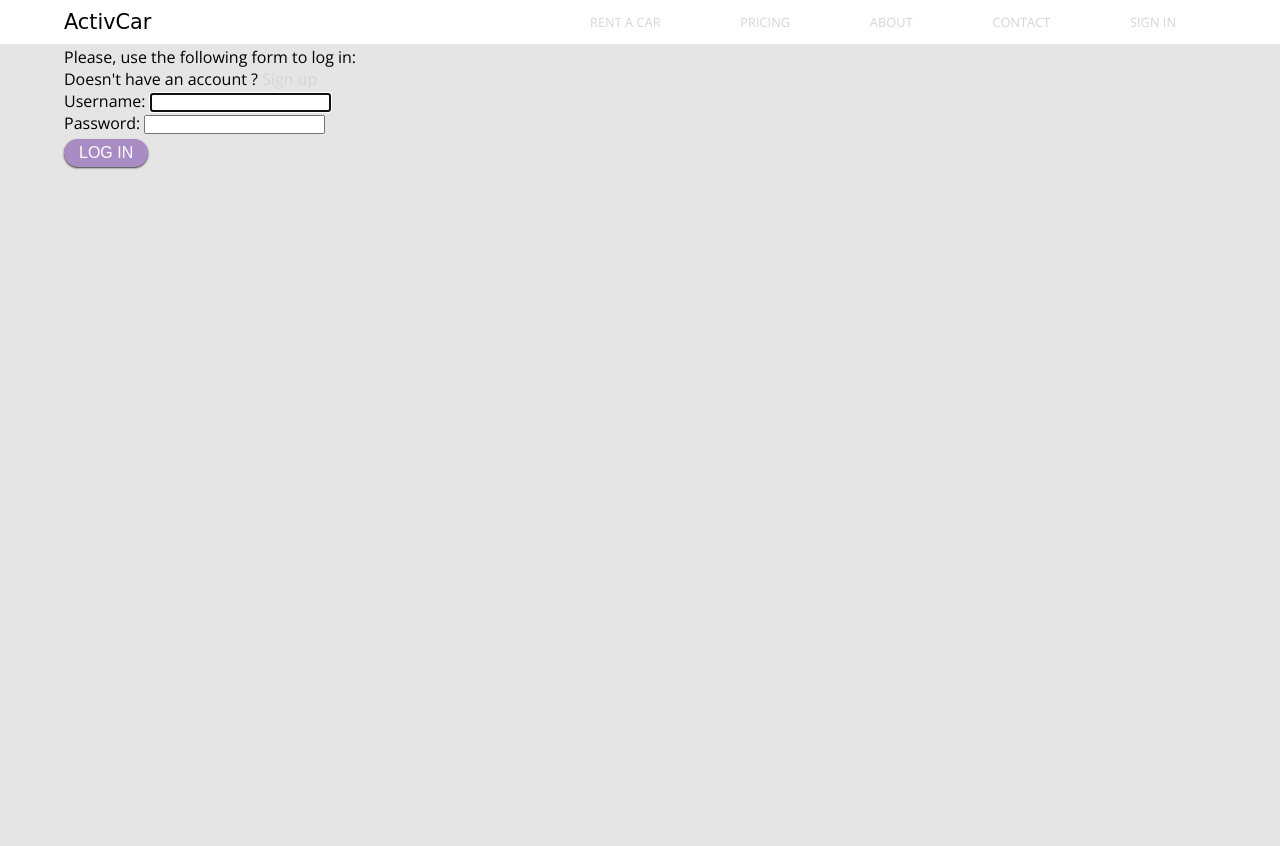
After one commit to heltleo/dopejob, a Django app: page /login in a window 1280 px wide. The commit adds this page. Run offline with Django 3.2, Linux system fonts and the light colour scheme; some web fonts are replaced.

Commit message:
add login and logout

```diff
--- a/rental/static/styles/app.css
+++ b/rental/static/styles/app.css
@@ -22,7 +22,7 @@ a:hover {color: black;}
 .cars-reference { display: flex; flex-direction: row; justify-content: center; align-items: center; }
 .cars-reference .image { max-width: 80px; width: 100%; height: auto; }
 .cars-reference.cars-description {flex-direction: column; justify-content: flex-start; align-items: flex-start; flex-grow: 2; margin-left: 1%; }
-.button { border-radius: 15px; box-shadow: 0 1px 2px #383838; padding: 5px 15px; text-align: center; display: inline-block; margin-top: 5px; margin-bottom: 8px; color: white; appearance: none; -webkit-appearance: none; border: 0 none; font-size: 1em; cursor: pointer; }
+.button { border-radius: 15px; box-shadow: 0 1px 2px #383838; padding: 5px 15px; text-align: center; display: inline-block; margin-top: 5px; margin-bottom: 8px; color: white; appearance: none; -webkit-appearance: none; border: 0 none; text-transform: uppercase; font-size: 1em; cursor: pointer; }
 .button:hover { color: white; }
 .button:focus {outline: 0 none; }
 .button.button-primary { background-color: #aa8cc5; }
--- a/rental/templates/base.html
+++ b/rental/templates/base.html
@@ -22,7 +22,11 @@
                 <li class="header-menu-list-item"><a href="#">{% trans 'Pricing' %}</a></li>
                 <li class="header-menu-list-item"><a href="/pages/about">{% trans 'About' %}</a></li>
                 <li class="header-menu-list-item"><a href="{% url 'contact' %}">{% trans 'Contact' %}</a></li>
-                <li class="header-menu-list-item"><a href="#">{% trans 'Sign in' %}</a></li>
+                {% if request.user.is_authenticated %}
+                <li class="header-menu-list-item"><a href="{% url 'logout' %}">{% trans 'Log out' %}</a></li>
+                {% else %}
+                <li class="header-menu-list-item"><a href="{% url 'login' %}">{% trans 'Sign in' %}</a></li>
+                {% endif %}
             </ul>
         </div>
     </div>
--- /dev/null
+++ b/rental/templates/registration/login.html
@@ -0,0 +1,30 @@
+{% extends 'base.html' %}
+{% block title %}Login in{% endblock %}
+
+{% block content %}
+<div class="panel">
+
+    {% if form.errors %}
+       <p>
+         Your username/e-mail and password didn't match.
+         Please try again.
+       </p>
+     {% else %}
+       <p>Please, use the following form to log in:</p>
+     {% endif %}
+
+     <p>Doesn't have an account ? <a href="">Sign up</a> </p>
+
+    <div class="formset">
+        <form action="{% url 'login' %}" method="POST">
+            {% csrf_token %}
+            {{ form.as_p }}
+            <input type="hidden" name="next" value="{{ next }}" />
+            <input type="submit" class="button button-primary" value="Log in" />
+        </form>
+
+    </div>
+
+
+</div>
+{% endblock %}
--- a/rental/urls.py
+++ b/rental/urls.py
@@ -1,9 +1,11 @@
 from django.urls import path
-
+from django.contrib.auth import views as auth_views
 from . import views
 
 urlpatterns = [
     path('', views.index, name='cars'),
     path('<int:id>/', views.detail, name='car-details'),
     path('contact', views.contact, name='contact'),
+    path('login', auth_views.login, name='login'),
+    path('logout', auth_views.logout, name='logout'),
 ]
```
Also changed, not shown: activcar/settings.py (+8 -1 lines), rental/templates/registration/logged_out.html (added, +12 -0 lines).
